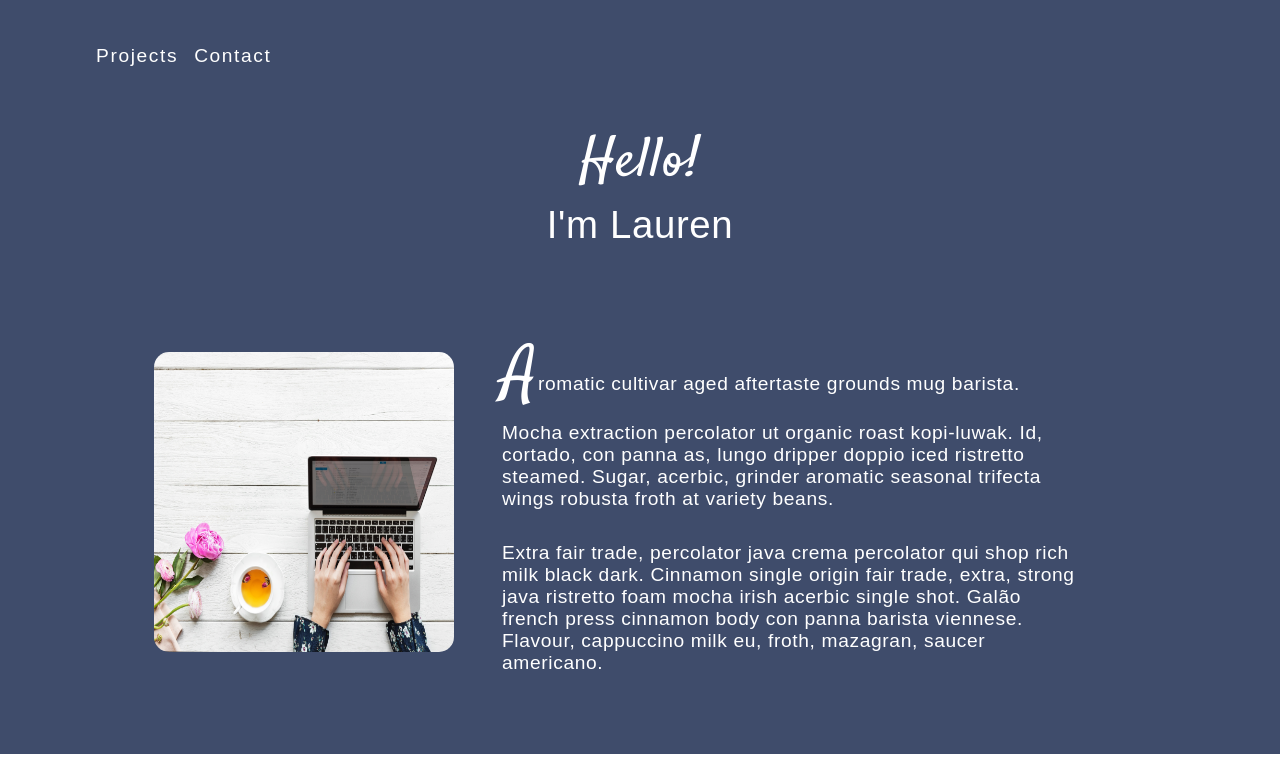
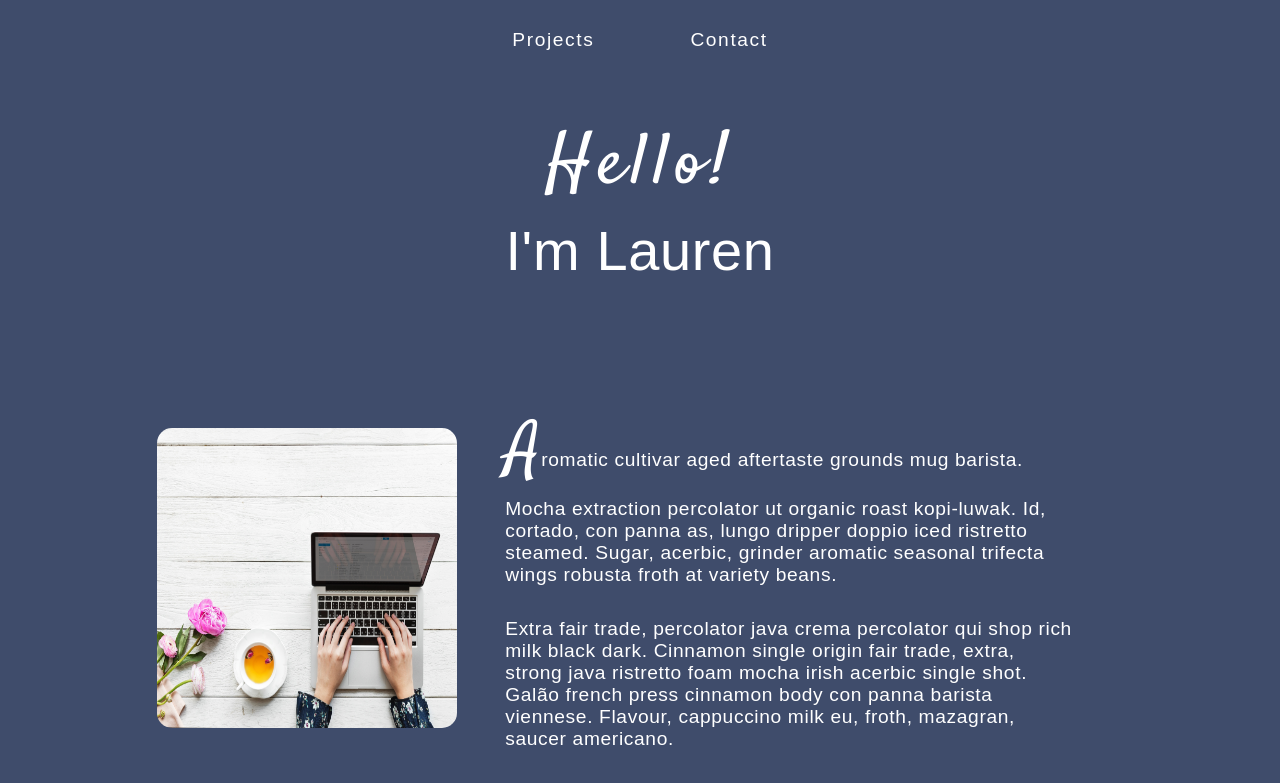
Before and after one commit to laurenalyn/portfolioSite, a plain HTML site: page index.html in a window 1280 px wide. Shown: the top 783 px of the page. Drawn offline with Linux system fonts and the light colour scheme; a web font is replaced by a local one.

Commit message:
edits styling for landing page: nav bar - title - and sets it up for lg screens

```diff
--- a/css/styles.css
+++ b/css/styles.css
@@ -33,7 +33,7 @@ a {
 .header {
     /* outline: 1px solid white; */
     display: flex;
-    justify-content: space-between;
+    justify-content: center;
     padding: 1rem 5rem;
     /* text-transform: uppercase; */
 }
@@ -49,15 +49,16 @@ a {
 .nav {
     /* outline: 1px solid yellow; */
     height: 100%;
+    width: 100%;
     list-style: none;
     display: flex;
     /* flex-direction: column; */
     justify-content: space-evenly;
-    margin-top: 1rem;
+    /* margin-top: 1rem; */
 }
 
 .nav-item {
-    padding: .8rem 0 .8rem 1rem;
+    padding: .8rem 3rem;
 }
 
 .nav-item a {
@@ -81,10 +82,14 @@ a {
     letter-spacing: .04rem;
     color: rgba(255, 255, 255, 1);
 }
-
+/* ========================== */
+    /* GREETING SECTION */
+/* ========================== */
 .landing-title {
     /* outline: 1px solid purple; */
     height: 100%;
+    width: 50%;
+    padding: .5rem;
 }
 
 .intro-name {
@@ -94,18 +99,23 @@ a {
     font-weight: 400;
     padding: .7rem;
     margin-bottom: .5rem;
+    font-size: 3.5rem;
 }
 
 .intro-name .hi {
     font-family: 'Satisfy', cursive;
-    font-size:3.5rem;
+    font-size: 4.5rem;
+    letter-spacing: .4rem;
 }
-
+/* ========================== */
+        /* ABOUT SECTION */
+/* ========================== */
 .about-section {
+    /* outline: 1px solid yellow; */
     height: 100%;
     width:100%;
-    /* outline: 1px solid white; */
-    /* padding: 3rem 2rem; */
+    margin-bottom: 4rem;
+    padding: 3rem 2rem;
     display: flex;
     align-items: center;
     justify-content: center;
@@ -129,16 +139,17 @@ a {
     min-width: 300px;
 }
 
-
 .about-content-p {
+    /* outline: 1px solid red; */
     height:100%;
     width: 60%;
-    /* outline: 1px solid red; */
-    padding: 3rem 2rem;
+    margin: 1rem;
+    padding: 1rem;
 }
 
 .about-content-p .about-p {
     /* outline: 1px solid white; */
+    font-size: 1.2rem;
     padding: 1rem;
 }
 
@@ -146,13 +157,9 @@ a {
     font-family: 'Satisfy', cursive;
     font-size: 4rem;
 }
-
-
-
-
-
-
-
+/* ========================== */
+    /* PROJECT SECTION */
+/* ========================== */
 .projects-section {
     /* outline: 1px solid yellow; */
     display: flex;
```
